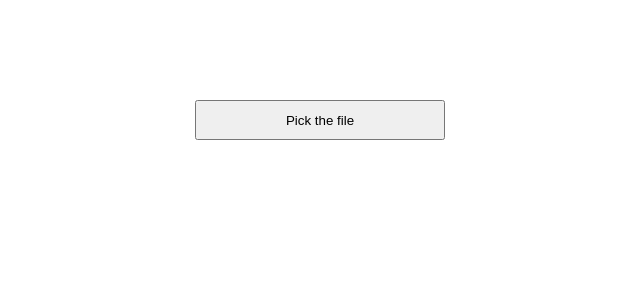
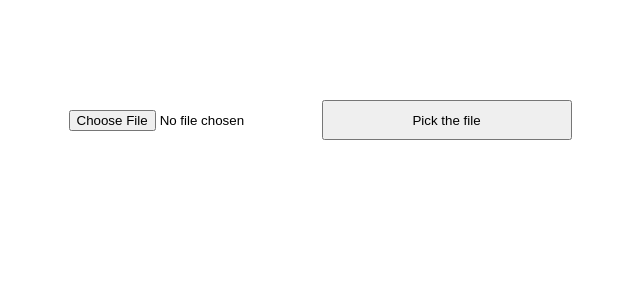
Before and after one commit to chinmay874/functionUp, a React (Create React App) app: page / in a window 1280 px wide. Shown: the top 300 px of the page, without its empty margins (320-960 px from the left). Built offline with nearby package versions, Linux system fonts and the light colour scheme.

Commit message:
modification

```diff
--- a/src/component/useRef.js
+++ b/src/component/useRef.js
@@ -9,7 +9,7 @@ export function Filepicker(){
 
     return(
         <div>
-            <input type="file" ref={fileselector} style={{display:"none"}}/>
+            <input type="file" ref={fileselector} style={{}}/>
             <button style={{marginTop:'100px',height:'40px', width:'250px'}} onClick={handleFile}>Pick the file</button>
         </div>
     )
```
